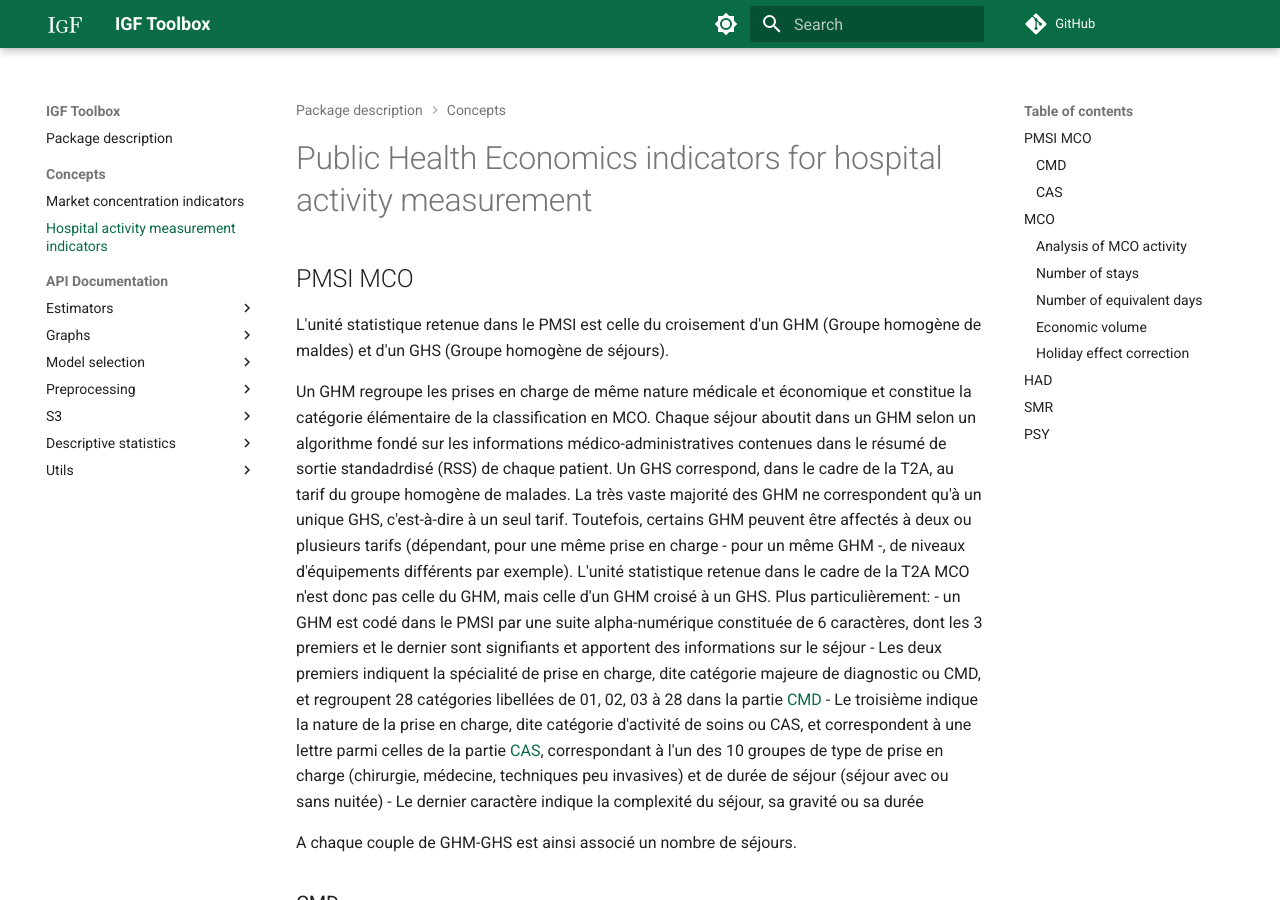
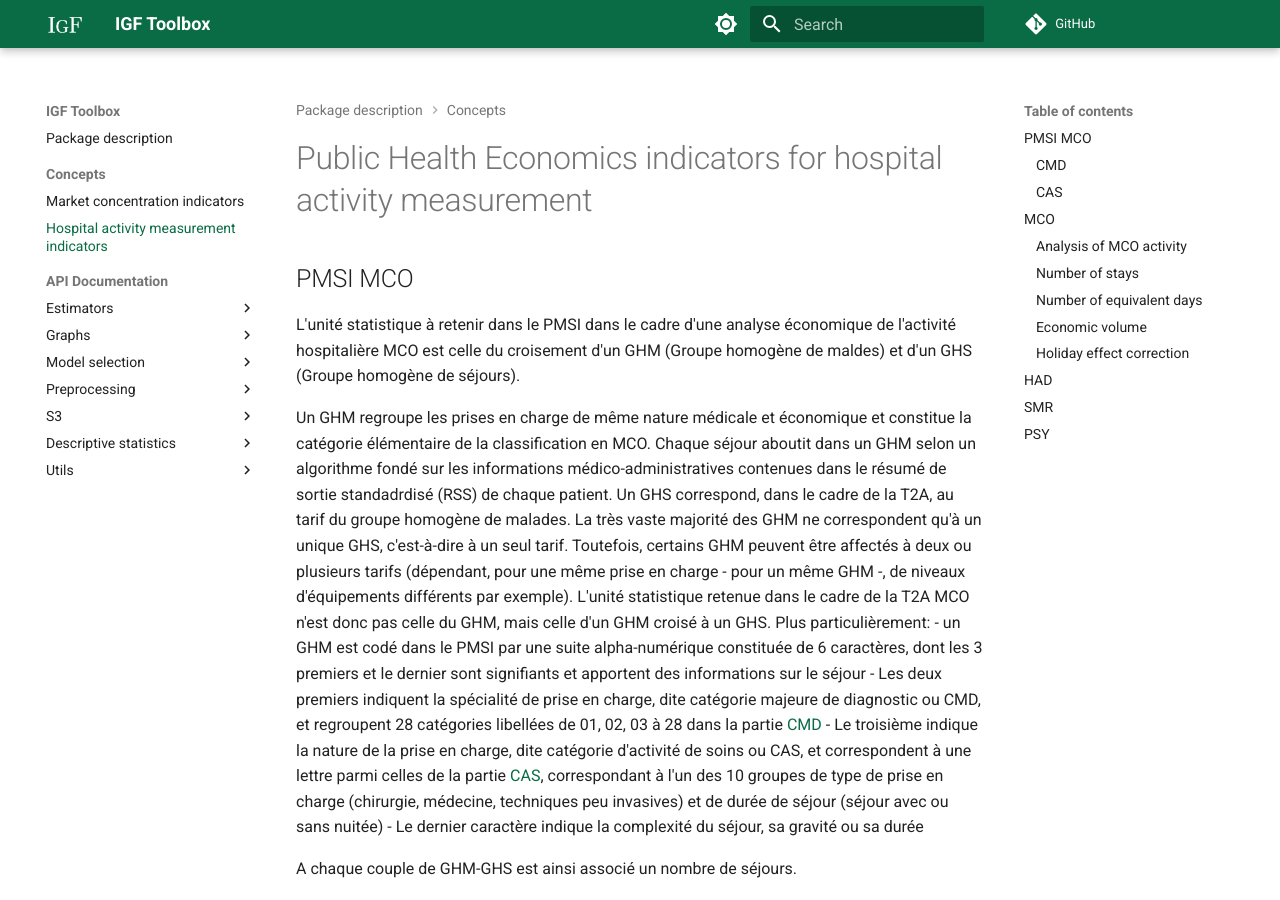
Before and after one commit to IGF-PSD/igf_toolbox, an MkDocs documentation site: the page built from docs/concepts/HOSPITAL_ACTIVITY.md, in a window 1280 px wide and 900 px high. Built offline with MkDocs 1.6.1 and Material for MkDocs 9.7.7, drawn with Linux system fonts in a browser that asks for light colours; comment, search, counter and statistics services are not loaded.

Commit message:
Update HOSPITAL_ACTIVITY.md

```diff
--- a/docs/concepts/HOSPITAL_ACTIVITY.md
+++ b/docs/concepts/HOSPITAL_ACTIVITY.md
@@ -2,7 +2,7 @@
 
 ## PMSI MCO
 
-L'unité statistique retenue dans le PMSI est celle du croisement d'un GHM (Groupe homogène de maldes) et d'un GHS (Groupe homogène de séjours).
+L'unité statistique à retenir dans le PMSI dans le cadre d'une analyse économique de l'activité hospitalière MCO est celle du croisement d'un GHM (Groupe homogène de maldes) et d'un GHS (Groupe homogène de séjours).
 
 Un GHM regroupe les prises en charge de même nature médicale et économique et constitue la catégorie élémentaire de la classification en MCO. Chaque séjour aboutit dans un GHM selon un algorithme fondé sur les informations médico-administratives contenues dans le résumé de sortie standadrdisé (RSS) de chaque patient. Un GHS correspond, dans le cadre de la T2A, au tarif du groupe homogène de malades. La très vaste majorité des GHM ne correspondent qu'à un unique GHS, c'est-à-dire à un seul tarif. Toutefois, certains GHM peuvent être affectés à deux ou plusieurs tarifs (dépendant, pour une même prise en charge - pour un même GHM -, de niveaux d'équipements différents par exemple). L'unité statistique retenue dans le cadre de la T2A MCO n'est donc pas celle du GHM, mais celle d'un GHM croisé à un GHS. Plus particulièrement:
 - un GHM est codé dans le PMSI par une suite alpha-numérique constituée de 6 caractères, dont les 3 premiers et le dernier sont signifiants et apportent des informations sur le séjour
```
